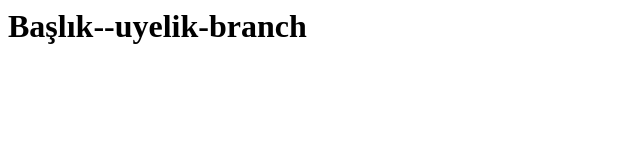
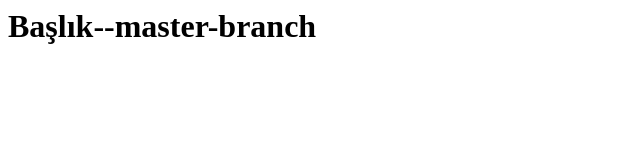
Before and after one commit to selmakahraman/git-calisma, a plain HTML site: page index.html in a window 1280 px wide. Shown: the whole page, without its empty margins (0-640 px from the left). Drawn offline with Linux system fonts and the light colour scheme.

Commit message:
Update index.html

```diff
--- a/index.html
+++ b/index.html
@@ -4,7 +4,7 @@
 </head>
 <body>
   <h1>
-    Başlık--uyelik-branch
+    Başlık--master-branch
   </h1>
 </body>
 <footer>
```
